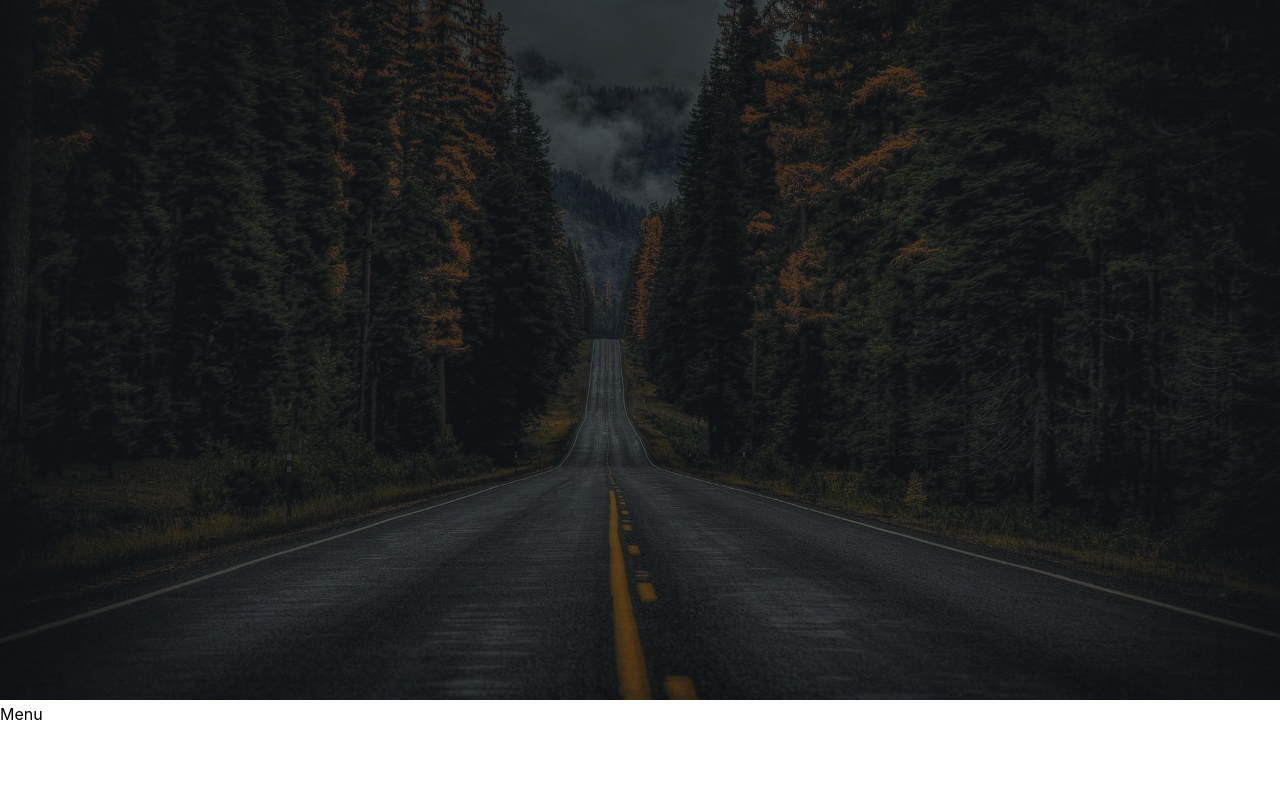
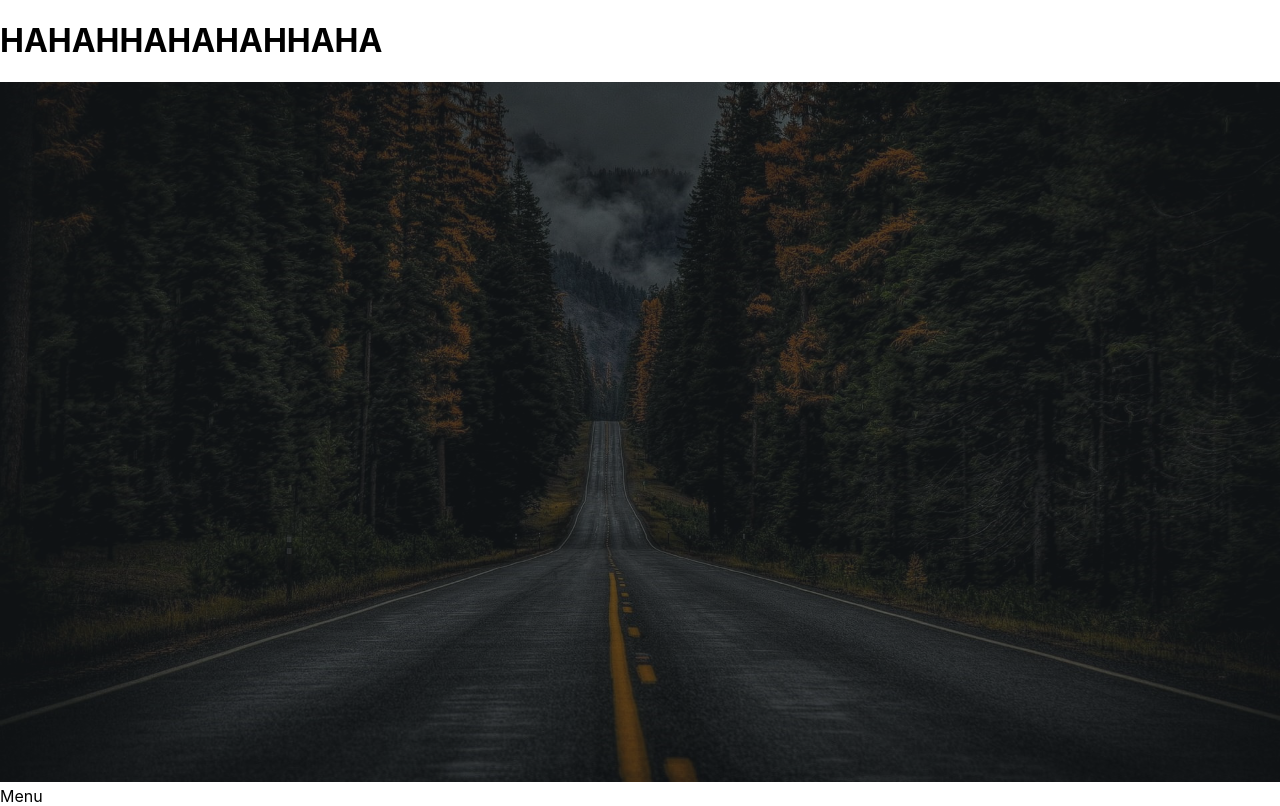
Before and after one commit to ismaw3he/test-deploy, a React (Create React App) app: page / in a window 1280 px wide. Built offline with nearby package versions, Linux system fonts and the light colour scheme.

Commit message:
test 1.4

```diff
--- a/package.json
+++ b/package.json
@@ -1,6 +1,6 @@
 {
-    "homepage ": "http://madinajabrayil.github.io",
-    "name": "portfolio",
+    "homepage ": "http://ismaw3he.github.io/test-deploy",
+    "name": "test-deploy",
     "version": "0.1.0",
     "private": true,
     "dependencies": {
--- a/src/App.js
+++ b/src/App.js
@@ -6,6 +6,7 @@ import About from './components/About/About'
 function App() {
     return (
        <div>
+           <h1>HAHAHHAHAHAHHAHA</h1>
        <About/>
 
        </div>
```
